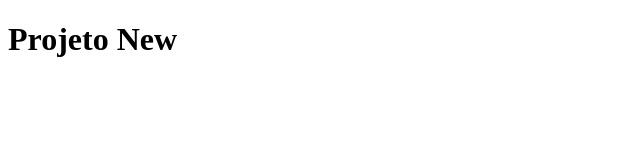
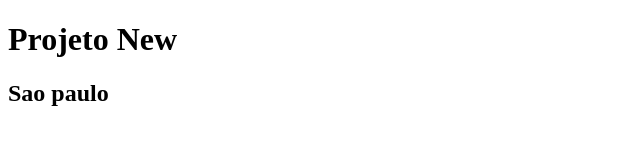
Before and after one commit to Kaio0312/sesi01, a plain HTML site: page index.html in a window 1280 px wide. Shown: the whole page, without its empty margins (0-640 px from the left). Drawn offline with Linux system fonts and the light colour scheme.

Commit message:
adicionado modificaçao h2

```diff
--- a/index.html
+++ b/index.html
@@ -7,5 +7,6 @@
 </head>
 <body>
     <h1>Projeto New</h1>
+    <h2>Sao paulo</h2>
 </body>
 </html>
```
